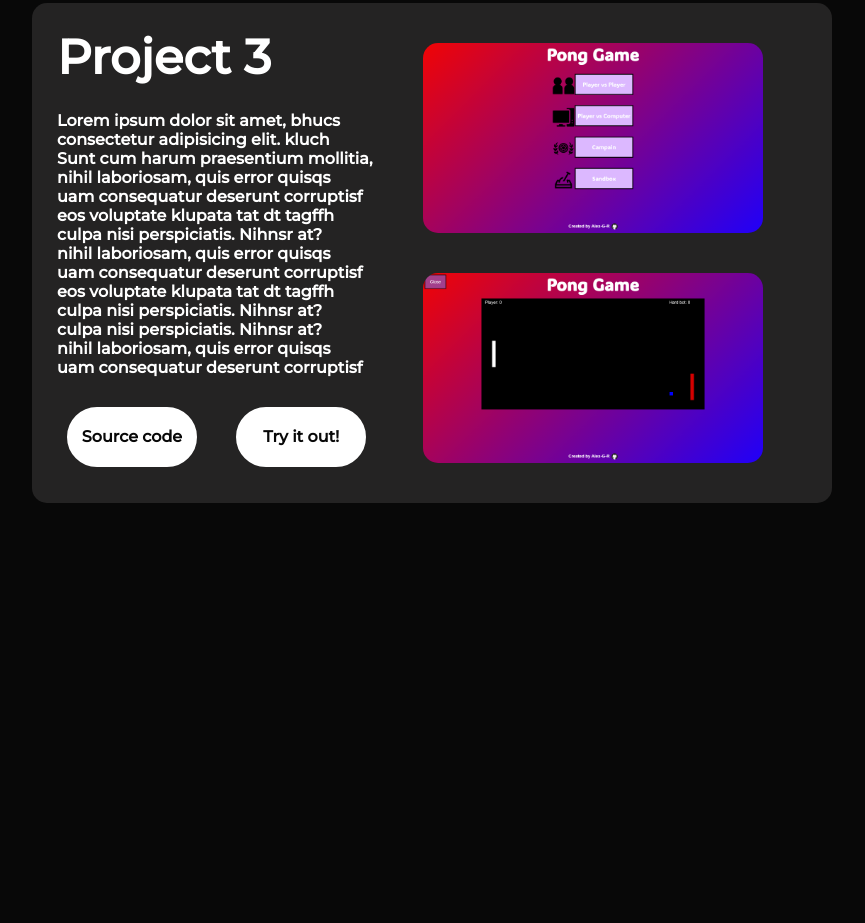
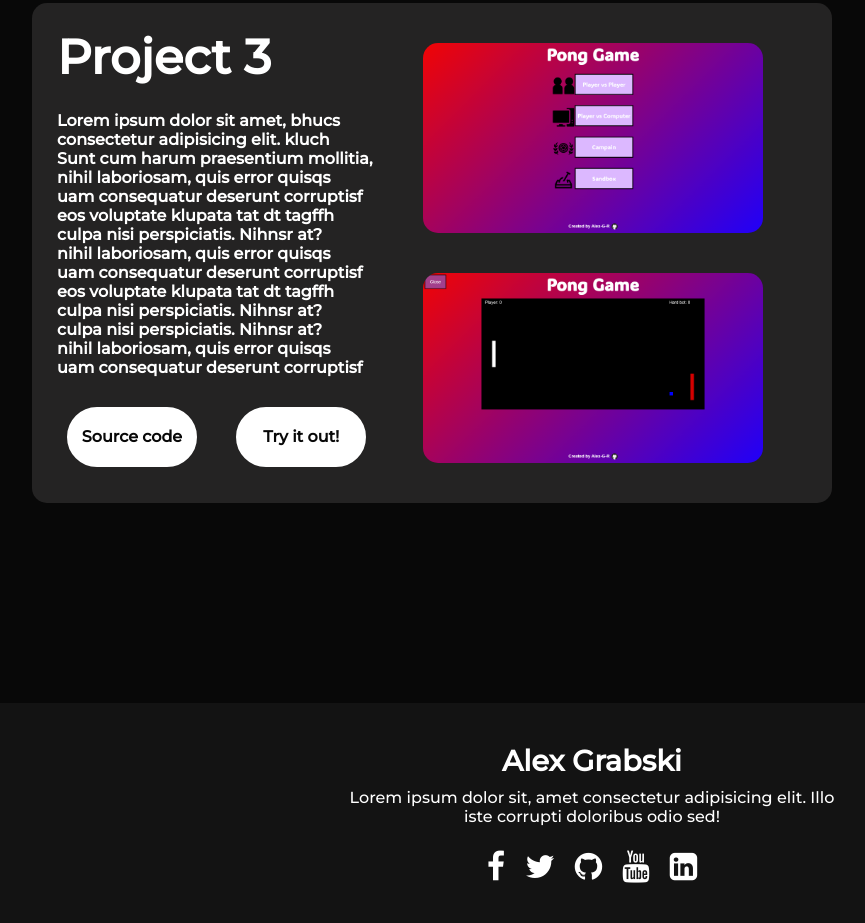
Before and after one commit to Alex-G-R/Personal-portfolio-page, a website: page public/index.html in a window 1280 px wide. Shown: the part 4846-5769 px from the top of the page, without its empty margins (48-913 px from the left). Before the commit the page ends 5449 px from the top, so only its background shows below. Drawn offline with Linux system fonts and the light colour scheme.

Commit message:
adding footer

```diff
--- a/public/index.html
+++ b/public/index.html
@@ -7,8 +7,10 @@
     <script defer src="scripts/scroll.js"></script>
     <script defer src="scripts/tilting.js"></script>
     <link rel="stylesheet" href="styles/styles.css"/>
+    <link rel="stylesheet" href="https://stackpath.bootstrapcdn.com/font-awesome/4.7.0/css/font-awesome.min.css">
 </head>
 <body>
+    <div class="main-content">
         <header class="hidden">
             <img class="logo" src="assets/logo.png">
             <nav class="hidden">
@@ -268,8 +270,6 @@
                         </div>
                     </div>
                 </div>
-
-
             </div>
 
             <div class="project-container" id="projectThree">
@@ -304,9 +304,22 @@
                         </div>
                     </div>
                 </div>
-
-
             </div>
         </section>
+    </div>
+
+    <footer>
+        <div class="footer-content">
+            <h3>Alex Grabski</h3>
+            <p>Lorem ipsum dolor sit, amet consectetur adipisicing elit. Illo iste corrupti doloribus odio sed!</p>
+            <ul class="socials">
+                <li><a href="#"><i class="fa fa-facebook"></i></a></li>
+                <li><a href="#"><i class="fa fa-twitter"></i></a></li>
+                <li><a href="#"><i class="fa fa-github"></i></a></li>
+                <li><a href="#"><i class="fa fa-youtube"></i></a></li>
+                <li><a href="#"><i class="fa fa-linkedin-square"></i></a></li>
+            </ul>
+        </div>
+    </footer>
 </body>
 </html>
--- a/public/styles/styles.css
+++ b/public/styles/styles.css
@@ -341,3 +341,63 @@ header {
     margin-left: 5%;
     margin-right: 30%;
 }
+
+/* Footer */
+footer{
+    margin-top: 200px;
+    bottom: 0;
+    left: 0;
+    right: 0;
+    height: 220px;
+    font-family:"Montserrat", sans-serif  ;
+    padding-top: 40px;
+    color: #fff;
+    overflow: hidden;
+    background: rgba(36, 35, 35, 0.4);
+}
+.footer-content{
+    display: flex;
+    align-items: center;
+    justify-content: center;
+    flex-direction: column;
+    text-align: center;
+    background: transparent;
+}
+.footer-content h3{
+    font-size: 1.8em;
+    font-weight: 600;
+    background: transparent;
+}
+.footer-content p{
+    max-width: 500px;
+    margin-top: 10px;
+    font-size: 16px;
+    background: transparent;
+}
+.socials{
+    list-style: none;
+    display: flex;
+    align-items: center;
+    justify-content: center;
+    background: transparent;
+    margin-top: 25px;
+}
+.socials li{
+    margin-left: 10px;
+    margin-right: 10px;
+    background: transparent;
+}
+.socials a{
+    text-decoration: none;
+    color: #fff;
+    background: transparent;
+}
+.socials a i{
+    font-size: 2em;
+    transition: color 1s ease 0s;
+    background: transparent;
+}
+.socials a:hover i{
+    color: darkturquoise;
+    background: transparent;
+}
```
Lines whose indentation alone changed are shown as unchanged.
